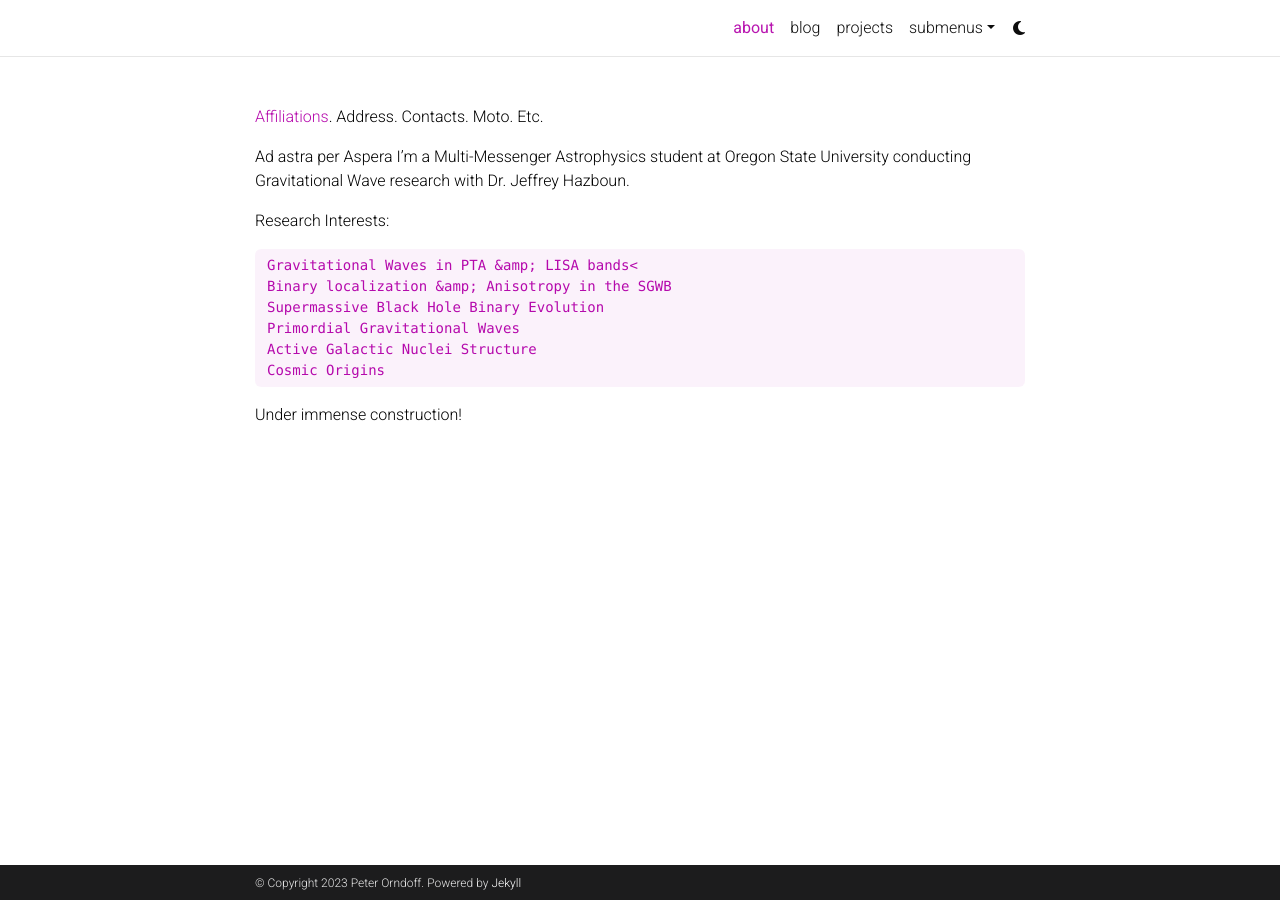
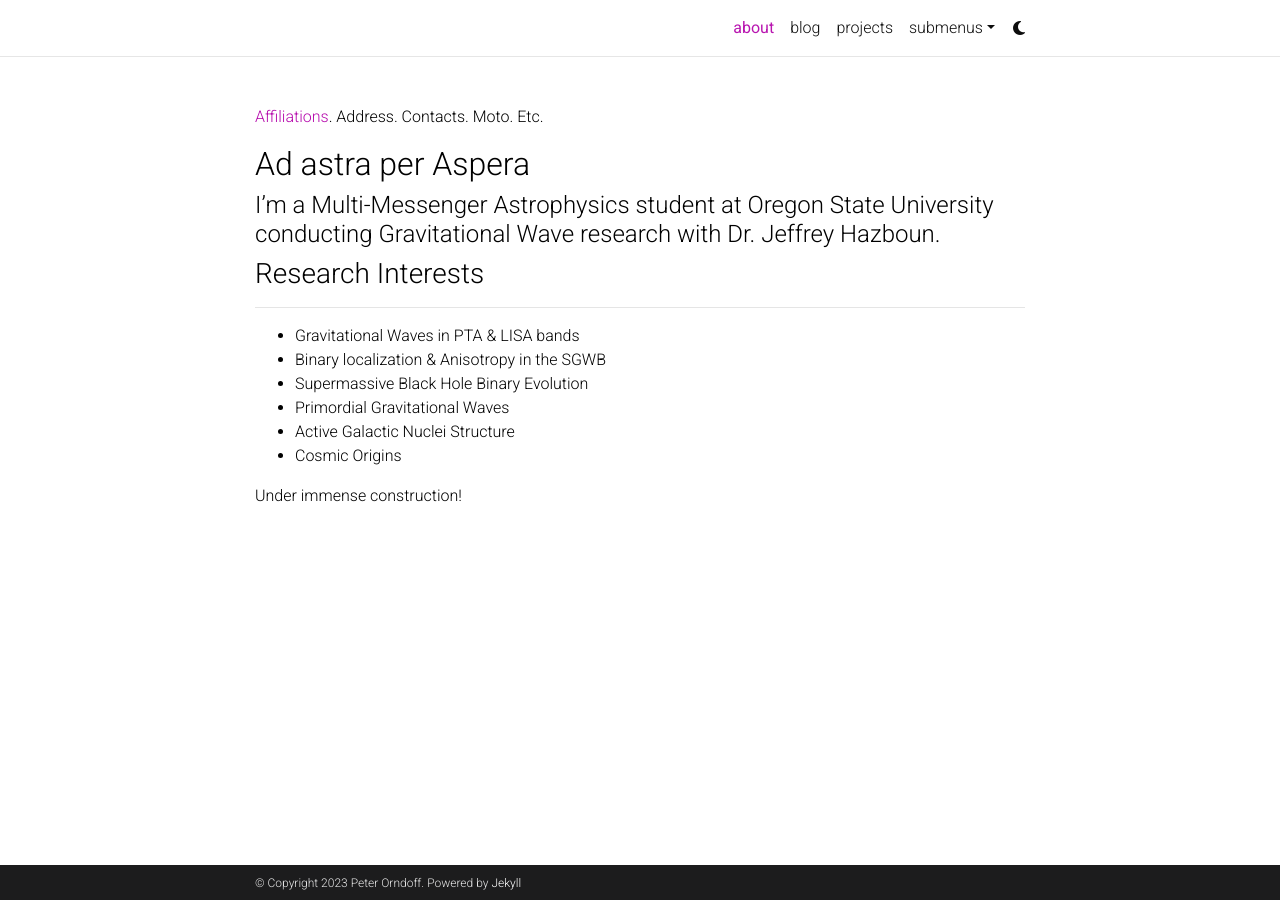
Before and after one commit to peterorndoff/peterorndoff.github.io, a Jekyll site: the page built from _pages/about.md, in a window 1280 px wide. Built offline with Jekyll 4.4.1, drawn with Linux system fonts in a browser that asks for light colours; comment, search, counter and statistics services are not loaded; a style sheet for code colours, icons or effects is not loaded; some of the changed lines change nothing that is shown.

Commit message:
updating about.md

```diff
--- a/_pages/about.md
+++ b/_pages/about.md
@@ -17,14 +17,15 @@
 social: true  # includes social icons at the bottom of the page
 ---
 
-Ad astra per Aspera
-I'm a Multi-Messenger Astrophysics student at Oregon State University conducting Gravitational Wave research with Dr. Jeffrey Hazboun.
+## Ad astra per Aspera
 
-Research Interests:
+#### I'm a Multi-Messenger Astrophysics student at Oregon State University conducting Gravitational Wave research with Dr. Jeffrey Hazboun.
 
-    Gravitational Waves in PTA &amp; LISA bands<
-    Binary localization &amp; Anisotropy in the SGWB
-    Supermassive Black Hole Binary Evolution
-    Primordial Gravitational Waves
-    Active Galactic Nuclei Structure
-    Cosmic Origins
+### Research Interests
+---
+- Gravitational Waves in PTA & LISA bands
+- Binary localization &amp; Anisotropy in the SGWB
+- Supermassive Black Hole Binary Evolution
+- Primordial Gravitational Waves
+- Active Galactic Nuclei Structure
+- Cosmic Origins
```
